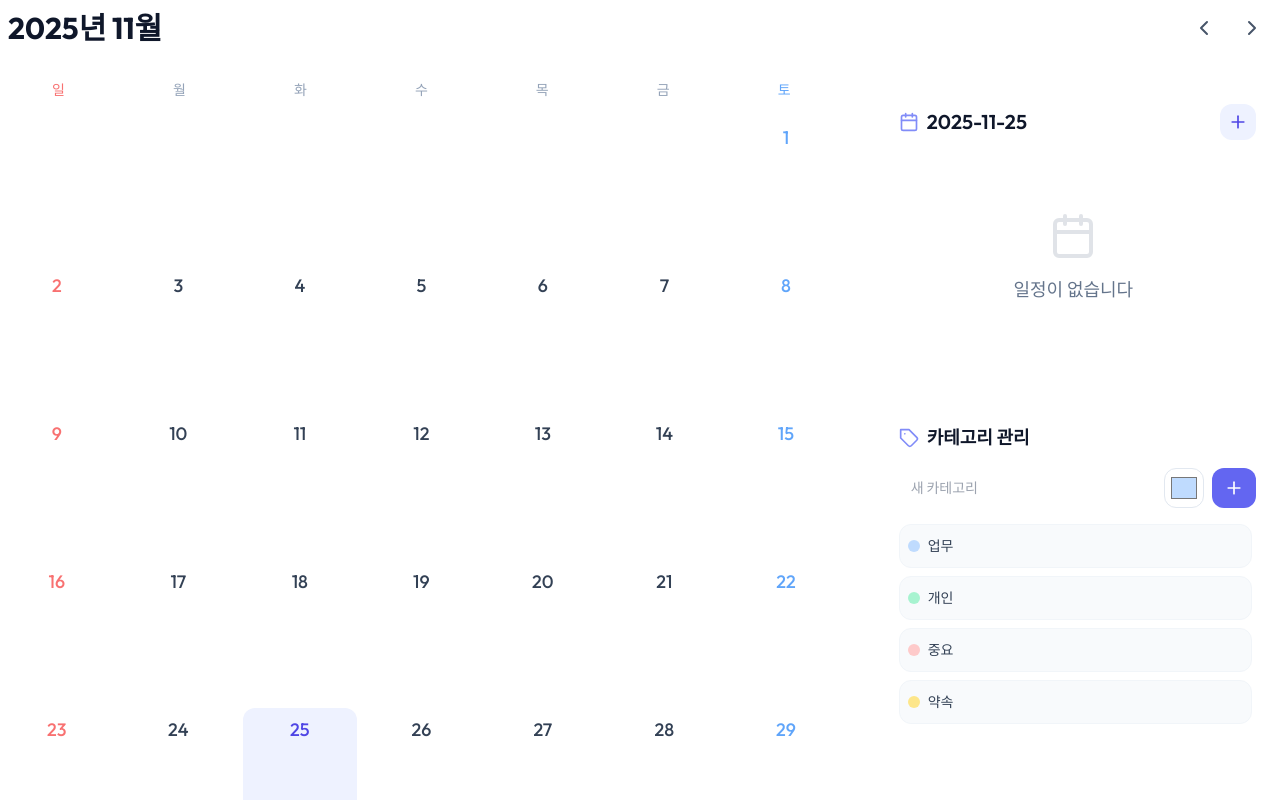
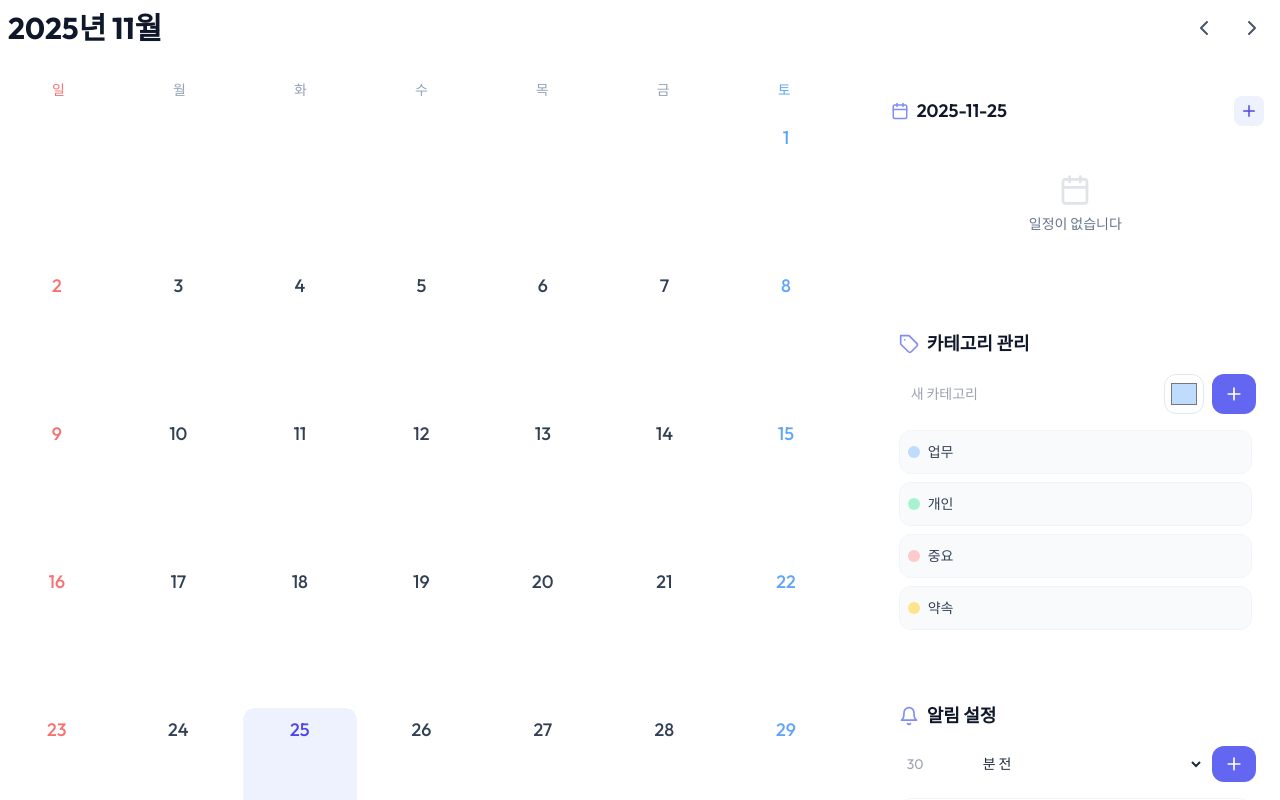
Before and after one commit to Soon421/my-calendar, a React (Vite) app: page / in a window 1280 px wide. Built offline with nearby package versions, Linux system fonts and the light colour scheme.

Commit message:
알람이 안울리는 문제 디버깅중

```diff
--- a/src/App.jsx
+++ b/src/App.jsx
@@ -106,17 +106,19 @@ export default function App() {
 
               // Service Worker Notification (Mobile/Desktop PWA Support)
               if (Notification.permission === 'granted') {
-                if (navigator.serviceWorker) {
+                // Check if SW is ready AND controlling the page
+                if (navigator.serviceWorker && navigator.serviceWorker.controller) {
                   navigator.serviceWorker.ready.then(registration => {
                     registration.showNotification(event.title, {
                       body: option.label + ' 알림',
-                      icon: '/pwa-192x192.png', // Make sure this icon exists
+                      icon: '/pwa-192x192.png',
                       badge: '/pwa-192x192.png',
                       vibrate: [100, 50, 100],
                       data: { url: '/' }
                     });
                   });
                 } else {
+                  // Fallback for Desktop Web (No SW or Dev mode)
                   new Notification(event.title, { body: option.label + ' 알림' });
                 }
               }
@@ -436,17 +438,17 @@ export default function App() {
                                   e.stopPropagation();
                                   handleEditEvent(event);
                                 }}
-                                className="w-full h-6 md:h-6 rounded px-1.5 flex items-center overflow-hidden cursor-move hover:opacity-80 transition-opacity touch-none" // touch-none으로 브라우저 기본 동작 방지
+                                className="w-full h-4 md:h-5 rounded px-1.5 flex items-center overflow-hidden cursor-move hover:opacity-80 transition-opacity touch-none" // touch-none으로 브라우저 기본 동작 방지
                                 style={{ backgroundColor: category?.color || '#BFDBFE' }}
                               >
-                                <span className="text-[10px] md:text-xs text-slate-700 truncate w-full font-medium leading-none pointer-events-none">
+                                <span className="text-[10px] text-slate-700 truncate w-full font-medium leading-none pointer-events-none">
                                   {event.title}
                                 </span>
                               </div>
                             );
                           })}
                         {dayEvents.length > 4 && (
-                          <div className="text-[10px] md:text-xs text-slate-400 text-center leading-none pt-1">
+                          <div className="text-[10px] text-slate-400 text-center leading-none pt-0.5">
                             +{dayEvents.length - 4}개
                           </div>
                         )}
@@ -461,10 +463,10 @@ export default function App() {
           {/* 사이드바 (오른쪽/하단) */}
           <div className="space-y-6">
             {/* 선택된 날짜의 일정 */}
-            <div className="clean-card rounded-3xl p-4 md:p-6 h-fit sticky top-6">
-              <div className="flex items-center justify-between mb-6">
-                <h3 className="title-font text-xl font-semibold flex items-center gap-2 text-slate-900">
-                  <Calendar size={20} className="text-indigo-400" />
+            <div className="clean-card rounded-3xl p-4 h-fit sticky top-6">
+              <div className="flex items-center justify-between mb-4">
+                <h3 className="title-font text-lg font-semibold flex items-center gap-2 text-slate-900">
+                  <Calendar size={18} className="text-indigo-400" />
                   {displayDate}
                 </h3>
                 <button
@@ -480,58 +482,58 @@ export default function App() {
                     });
                     setShowEventModal(true);
                   }}
-                  className="p-2 bg-indigo-50 text-indigo-600 rounded-xl hover:bg-indigo-100 transition-colors"
+                  className="p-1.5 bg-indigo-50 text-indigo-600 rounded-lg hover:bg-indigo-100 transition-colors"
                 >
-                  <Plus size={20} />
+                  <Plus size={18} />
                 </button>
               </div>
 
-              <div className="space-y-3 max-h-[40vh] overflow-y-auto pr-2 custom-scrollbar">
+              <div className="space-y-2 max-h-[40vh] overflow-y-auto pr-1 custom-scrollbar">
                 {displayEvents.map(event => {
                   const category = categories.find(c => c.id === event.categoryId);
                   return (
                     <div
                       key={event.id}
-                      className="clean-card clean-hover rounded-xl p-4 border-l-4 transition-colors group"
+                      className="clean-card clean-hover rounded-xl p-3 border-l-4 transition-colors group"
                       style={{ borderLeftColor: category?.color || '#BFDBFE' }}
                     >
                       <div className="flex items-start justify-between gap-2">
                         <div className="flex-1 min-w-0">
-                          <h4 className="font-medium truncate text-lg text-slate-900">{event.title}</h4>
-                          <div className="flex items-center gap-2 mt-1 text-sm text-slate-500">
-                            <Clock size={14} />
+                          <h4 className="font-medium truncate text-base text-slate-900">{event.title}</h4>
+                          <div className="flex items-center gap-2 mt-0.5 text-xs text-slate-500">
+                            <Clock size={12} />
                             <span>{event.time || '하루 종일'}</span>
                           </div>
-                          <div className="flex items-center gap-2 mt-3 flex-wrap">
+                          <div className="flex items-center gap-2 mt-2 flex-wrap">
                             <span
-                              className="text-xs px-2.5 py-1 rounded-full font-medium"
+                              className="text-[10px] px-2 py-0.5 rounded-full font-medium"
                               style={{ backgroundColor: `${category?.color}40`, color: '#1E293B' }}
                             >
                               {category?.name}
                             </span>
                             {event.reminders.length > 0 && (
-                              <span className="flex items-center gap-1 text-xs text-slate-400">
-                                <Bell size={12} />
+                              <span className="flex items-center gap-1 text-[10px] text-slate-400">
+                                <Bell size={10} />
                                 {event.reminders.length}개
                               </span>
                             )}
                           </div>
                           {event.description && (
-                            <p className="text-sm text-slate-500 mt-3 line-clamp-2 leading-relaxed">{event.description}</p>
+                            <p className="text-xs text-slate-500 mt-2 line-clamp-2 leading-relaxed">{event.description}</p>
                           )}
                         </div>
                         <div className="flex gap-1 flex-shrink-0 opacity-0 group-hover:opacity-100 transition-opacity">
                           <button
                             onClick={() => handleEditEvent(event)}
-                            className="p-2 hover:bg-slate-100 rounded-lg text-slate-400 hover:text-slate-600"
+                            className="p-1.5 hover:bg-slate-100 rounded-lg text-slate-400 hover:text-slate-600"
                           >
-                            <Edit2 size={16} />
+                            <Edit2 size={14} />
                           </button>
                           <button
                             onClick={() => handleDeleteEvent(event.id)}
-                            className="p-2 hover:bg-red-50 rounded-lg text-red-400"
+                            className="p-1.5 hover:bg-red-50 rounded-lg text-red-400"
                           >
-                            <Trash2 size={16} />
+                            <Trash2 size={14} />
                           </button>
                         </div>
                       </div>
@@ -539,9 +541,9 @@ export default function App() {
                   );
                 })}
                 {displayEvents.length === 0 && (
-                  <div className="text-center py-12 text-slate-500">
-                    <Calendar size={48} className="mx-auto mb-4 opacity-20" />
-                    <p className="text-lg">일정이 없습니다</p>
+                  <div className="text-center py-8 text-slate-500">
+                    <Calendar size={32} className="mx-auto mb-2 opacity-20" />
+                    <p className="text-sm">일정이 없습니다</p>
                   </div>
                 )}
               </div>
```
Also changed, not shown: 3 other files (tests, documents, lock files or other folders).
